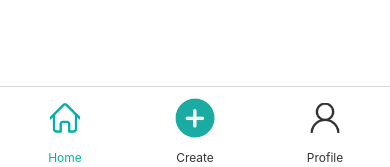
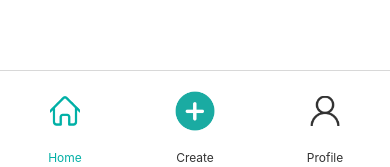
Before and after one commit to matteocollina/gronda-app, a React Native app: screen /Home in a window 390 px wide. Shown: the part 674-841 px from the top of the page. Built offline with nearby package versions, Linux system fonts and the light colour scheme.

Commit message:
Fix Tab ios

```diff
--- a/router/index.tsx
+++ b/router/index.tsx
@@ -111,7 +111,7 @@ function HomeTabs() {
   const heightTab = Dimensions.get("window").height * 0.1;
   const iconSize = 30
   const iconCreateSize = 40
-  console.log("heightTab",heightTab)
+  console.log("heightTab",heightTab,Dimensions.get("window").height)
   return(
       <Tab.Navigator
         screenOptions={({ route }) => ({
@@ -136,7 +136,7 @@ function HomeTabs() {
           },
           tabBarStyle:{
               height:heightTab,
-              minHeight:70,
+              minHeight:100,
               maxHeight:100
           },
           tabBarActiveTintColor: PRIMARY_COLOR,
--- a/screens/Home/index.tsx
+++ b/screens/Home/index.tsx
@@ -67,6 +67,7 @@ const HomeScreen = ({navigation}: any) => {
                     justifyContent: 'flex-start',
                     alignItems: 'center',
                     marginBottom: 20,
+                    marginTop: 20,
                   },
                   styles.container,
                 ]}>
@@ -98,7 +99,7 @@ const HomeScreen = ({navigation}: any) => {
           );
         }}
         columnWrapperStyle={{justifyContent: 'space-between'}}
-        style={[{marginTop: 20, marginBottom:20, display: 'flex'}]}
+        style={[{marginBottom:20, display: 'flex'}]}
         data={getData().filter(d => d.category_id === activeFilter?.id)}
         renderItem={({item, index}) => (
           <TouchableOpacity
```
